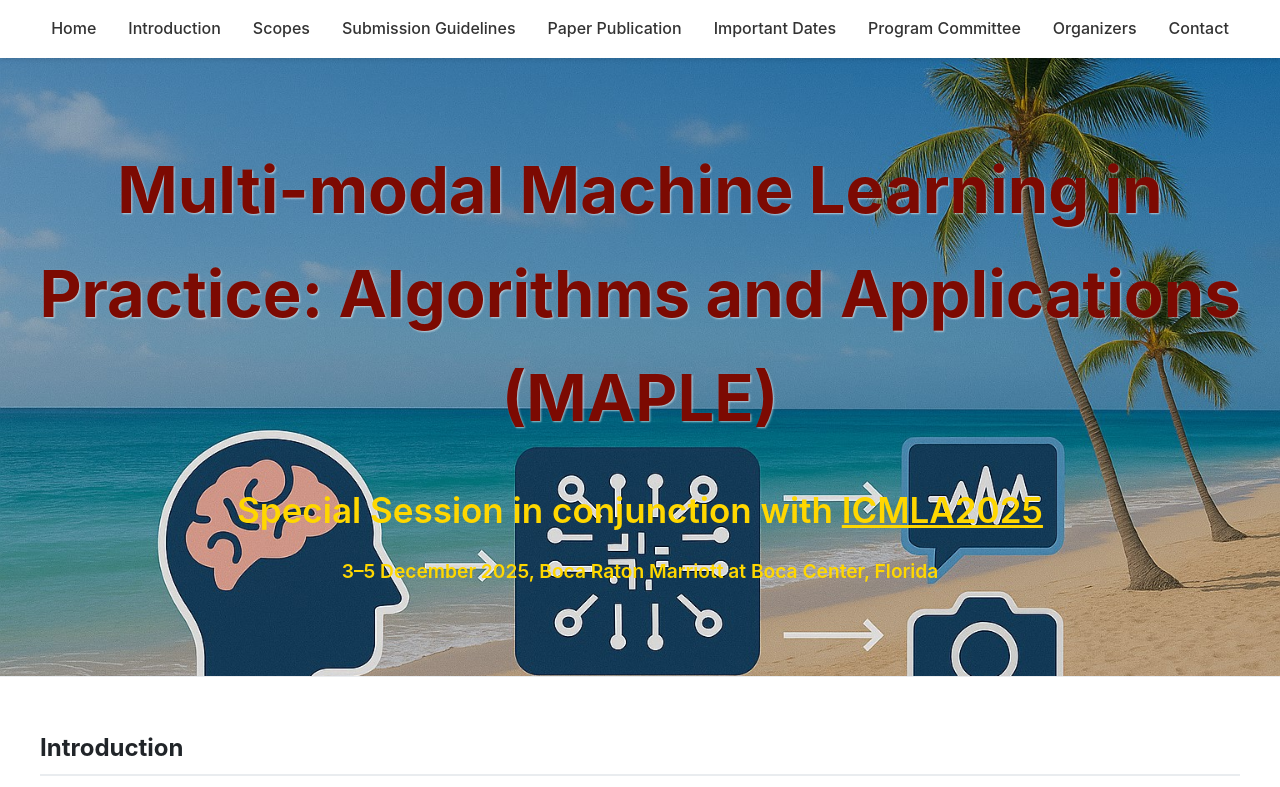
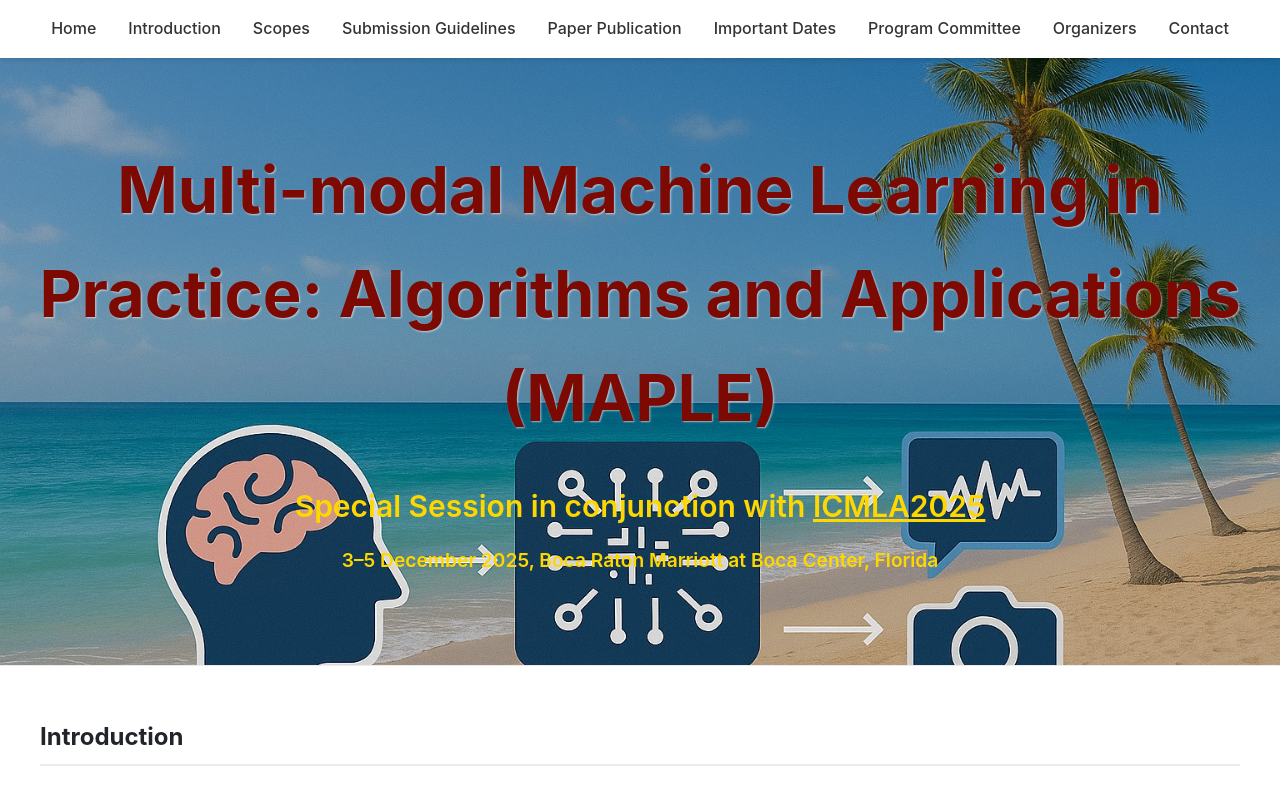
Before and after one commit to AIIR-LAB/MAPLE2025, a plain HTML site: page index.html in a window 1280 px wide. Shown: the top 787 px of the page. Drawn offline with Linux system fonts and the light colour scheme.

Commit message:
Update index.html

```diff
--- a/index.html
+++ b/index.html
@@ -30,7 +30,7 @@
     <h1 style="font-size: 65px; color: #7C0A02; text-shadow: 1px 1px 2px rgba(255,255,255,0.6);">
       Multi-modal Machine Learning in Practice: Algorithms and Applications (MAPLE)
     </h1>
-    <p style="font-size: 35px; color: #FFD700; margin-top: 10px;"><strong> Special Session in conjunction with
+    <p style="font-size: 30px; color: #FFD700; margin-top: 10px;"><strong> Special Session in conjunction with
       <a href="https://www.icmla-conference.org/icmla25/specialsessions.html" style="color: #FFD700; text-decoration: underline;">ICMLA2025</a></strong>
     </p>
     <p style="color: #FFD700;"><strong>3–5 December 2025, Boca Raton Marriott at Boca Center, Florida</strong></p>
```
